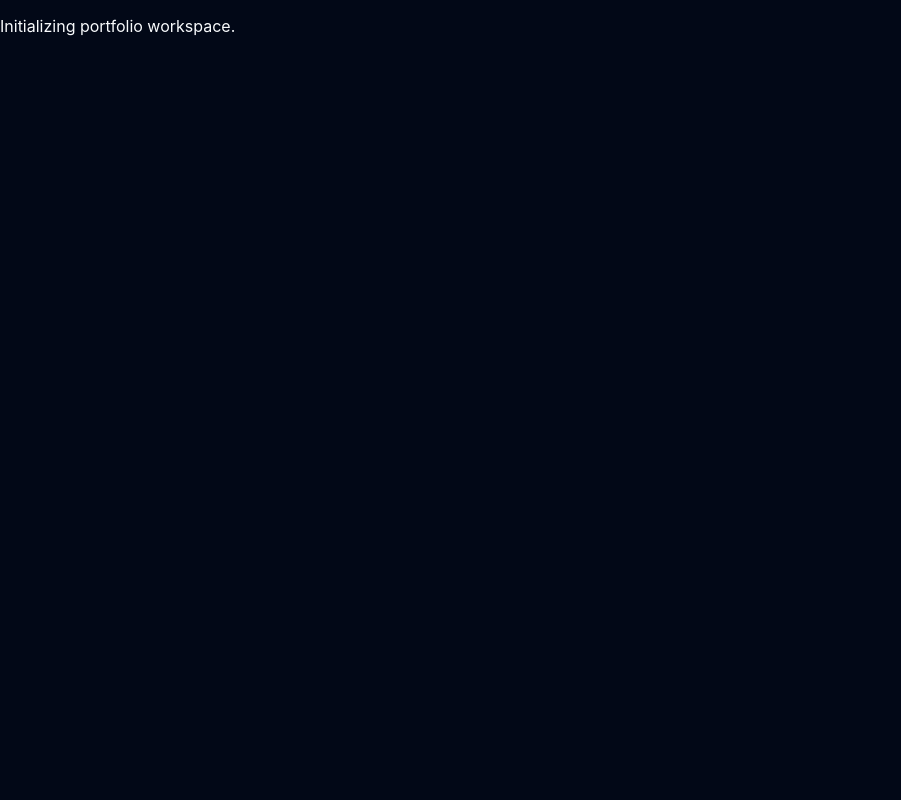
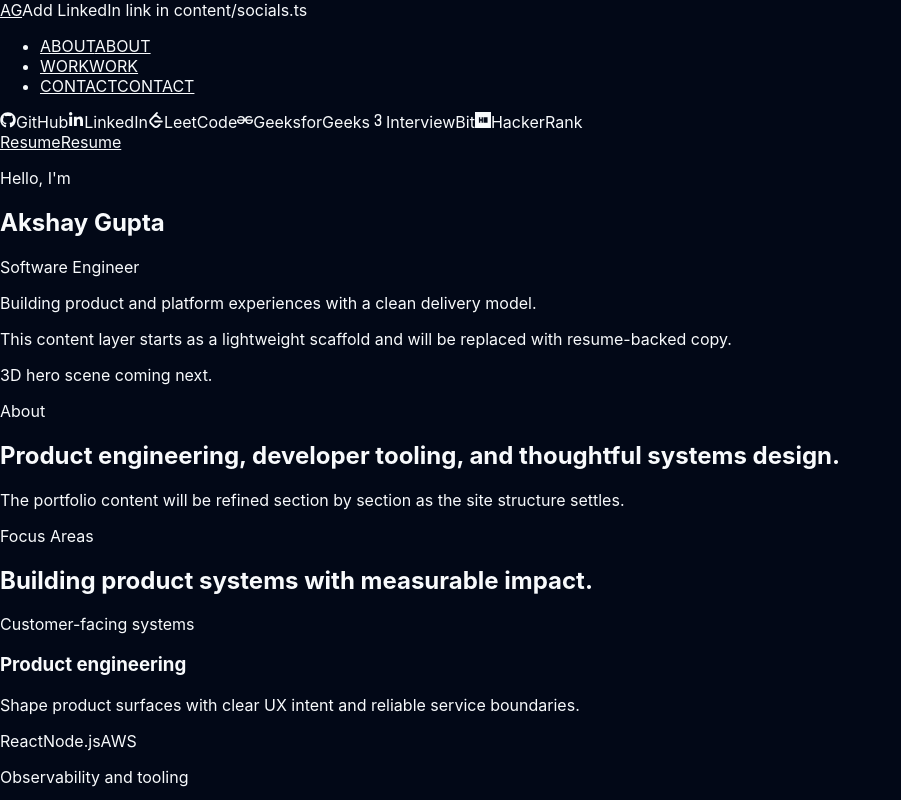
Before and after one commit to agakshay304/Personal-Website, a React (Vite) app: page / in a window 1280 px wide. Shown: the top 800 px of the page, without its empty margins (0-901 px from the left). Built offline with nearby package versions, Linux system fonts and the light colour scheme.

Commit message:
compose the single-page portfolio flow

```diff
--- a/src/App.tsx
+++ b/src/App.tsx
@@ -1,8 +1,23 @@
+import AppLayout from "./components/layout/AppLayout";
+import AboutSection from "./components/sections/AboutSection";
+import ContactSection from "./components/sections/ContactSection";
+import ExperienceSection from "./components/sections/ExperienceSection";
+import ExpertiseSection from "./components/sections/ExpertiseSection";
+import HeroSection from "./components/sections/HeroSection";
+import ProjectsSection from "./components/sections/ProjectsSection";
+import TechStackSection from "./components/sections/TechStackSection";
+
 const App = () => {
   return (
-    <div className="app-shell">
-      <p>Initializing portfolio workspace.</p>
-    </div>
+    <AppLayout>
+      <HeroSection />
+      <AboutSection />
+      <ExpertiseSection />
+      <ExperienceSection />
+      <ProjectsSection />
+      <TechStackSection />
+      <ContactSection />
+    </AppLayout>
   );
 };
 
```
